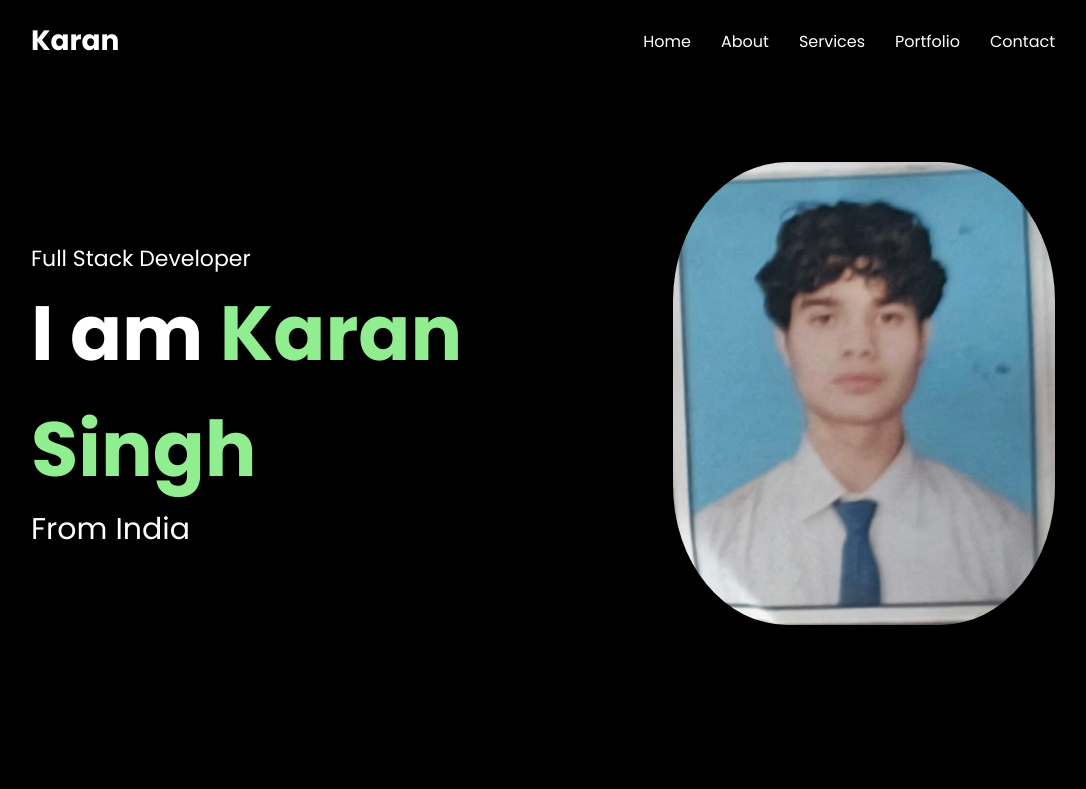
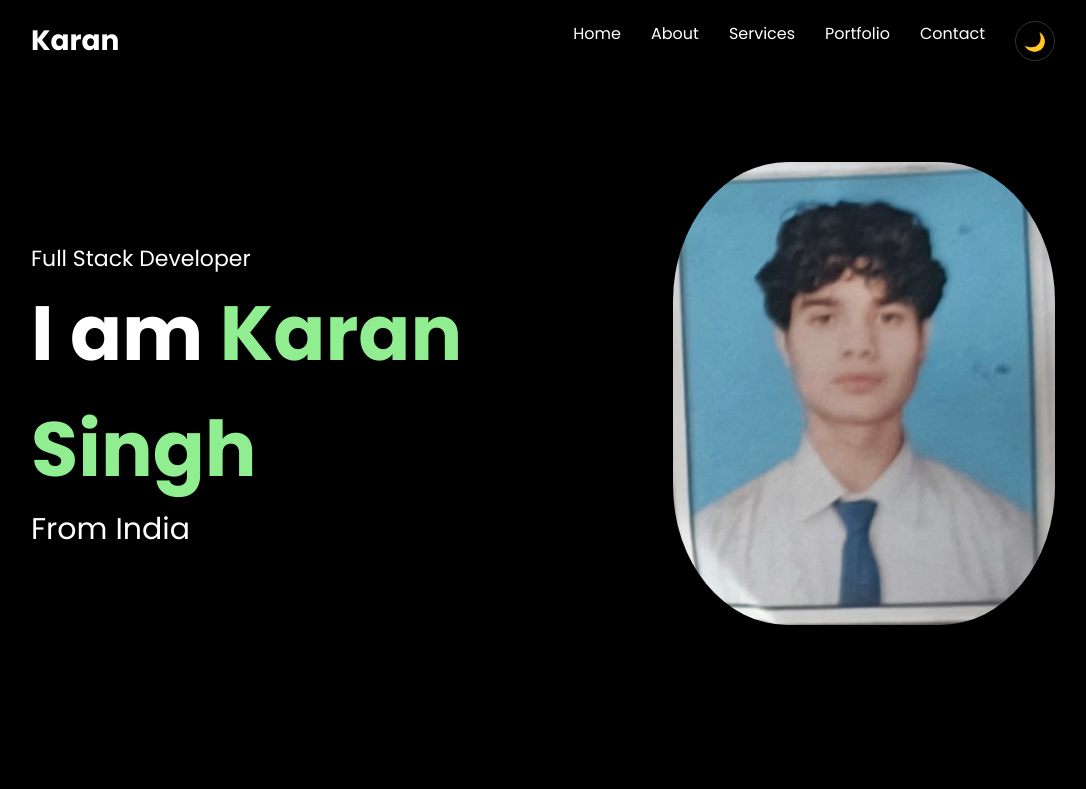
Before and after one commit to karankandari112/portfolio, a plain HTML site: page index.html in a window 1280 px wide. Shown: the top 789 px of the page, without its empty margins (97-1183 px from the left). Drawn offline with Linux system fonts and the light colour scheme.

Commit message:
theme button added

```diff
--- a/index.html
+++ b/index.html
@@ -44,6 +44,7 @@
                 <li><a href="#services">Services</a></li>
                 <li><a href="#portfolio">Portfolio</a></li>
                 <li><a href="#contact">Contact</a></li>
+                <button id="theme-btn">🌙</button>
             </ul>
         </nav>
 
```
Also changed, not shown: script.js (line endings or trailing spaces).
